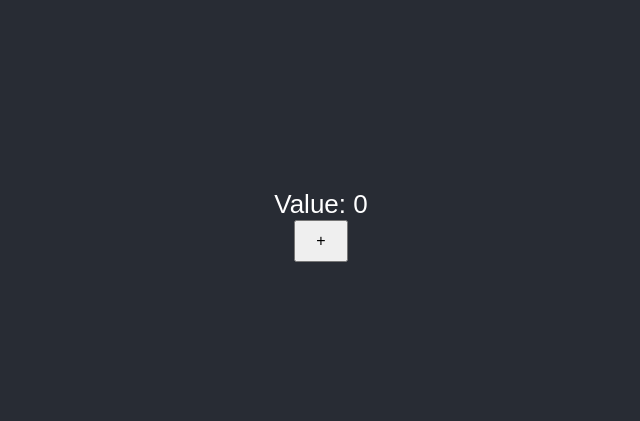
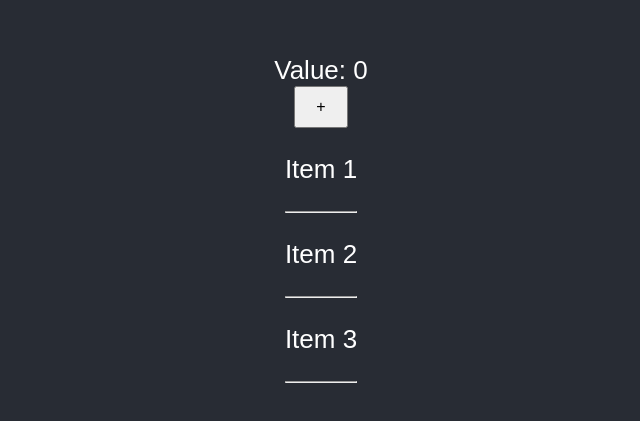
Before and after one commit to troloko8/FrontLearning, a React (Create React App) app in the folder react-learning-tool/: page / in a window 1280 px wide. Shown: the part 175-596 px from the top of the page, without its empty margins (319-959 px from the left). Built offline with nearby package versions, Linux system fonts and the light colour scheme.

Commit message:
fragments

```diff
--- a/react-learning-tool/src/App.tsx
+++ b/react-learning-tool/src/App.tsx
@@ -7,6 +7,7 @@ import SuspenceExample from './components/SuspenseExample/SuspenseExample';
 import CustomSuspenceExample from './components/SuspenseExample/CustomSuspenseExample';
 import { ReactMemoExample } from './components/reactMemo/ReactMemoExample';
 import { TearingExample } from './components/useSyncExternalStore/TearingExample';
+import FragmentsExample from './components/fragments/FragmentsExample';
 
 function App() {
 
@@ -20,6 +21,7 @@ function App() {
         {/* <CustomSuspenceExample /> */}
         {/* <ReactMemoExample/> */}
         <TearingExample />
+        <FragmentsExample />
       </main>
     </div>
   );
--- /dev/null
+++ b/react-learning-tool/src/components/fragments/FragmentsExample.tsx
@@ -0,0 +1,18 @@
+import React from 'react';
+
+const FragmentsExample: React.FC = () => {
+    const items = ['Item 1', 'Item 2', 'Item 3'];
+
+    return (
+        <div>
+            {items.map((item, index) => (
+                <React.Fragment key={index}>
+                    <p>{item}</p>
+                    <hr />
+                </React.Fragment>
+            ))}
+        </div>
+    );
+};
+
+export default FragmentsExample;
```
Also changed, not shown: react-learning-tool/src/components/reactMemo/ReactMemoExample.tsx (line endings or trailing spaces).
